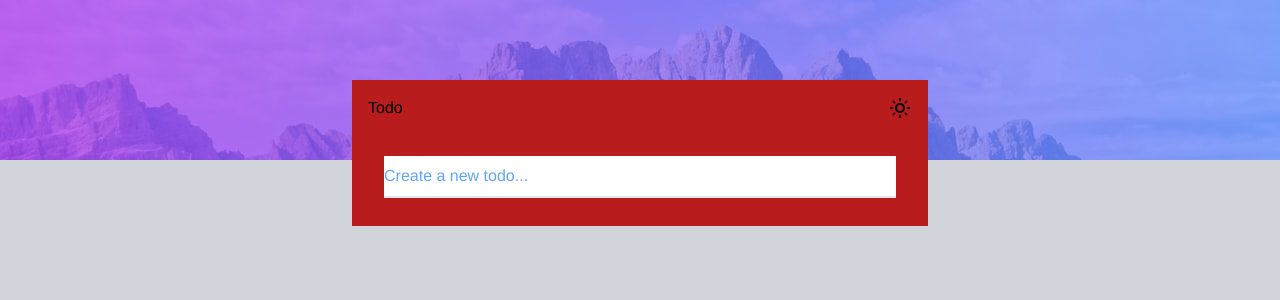
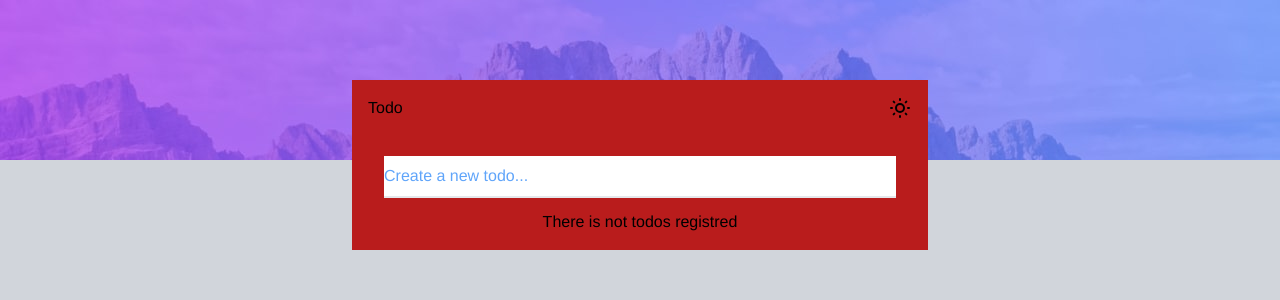
Before and after one commit to r10rivas/todo-list-app-vue, a Vue app: page / in a window 1280 px wide. Shown: the top 300 px of the page. Built offline with nearby package versions, Linux system fonts and the light colour scheme.

Commit message:
✨ Add AppTodoList

```diff
--- a/src/components/AppTodo.vue
+++ b/src/components/AppTodo.vue
@@ -10,20 +10,23 @@
         </button>
       </div>
       <AppTodoForm/>
-
+      <AppTodoList/>
     </div>
   </div>
 </template>
 
 <script>
+
 import { provide, ref, } from "vue";
 
 import AppTodoForm from "@/components/AppTodoForm";
+import AppTodoList from "@/components/AppTodoList";
 
 export default {
   name: "AppTodo",
   components: {
     AppTodoForm,
+    AppTodoList
   },
   setup() {
     const todos = ref([]);
--- /dev/null
+++ b/src/components/AppTodoList.vue
@@ -0,0 +1,21 @@
+<template>
+  <ul v-if="todos.length > 0">
+    <li v-for="todo in todos" :key="todo.id">{{ todo.title }}</li>
+  </ul>
+  <h2 v-else>
+    There is not todos registred
+  </h2>
+</template>
+
+<script>
+import { inject, } from "vue";
+
+export default {
+  name: "AppTodoList",
+  setup() {
+    const todos = inject("todos");
+
+    return { todos };
+  }
+}
+</script>
```
